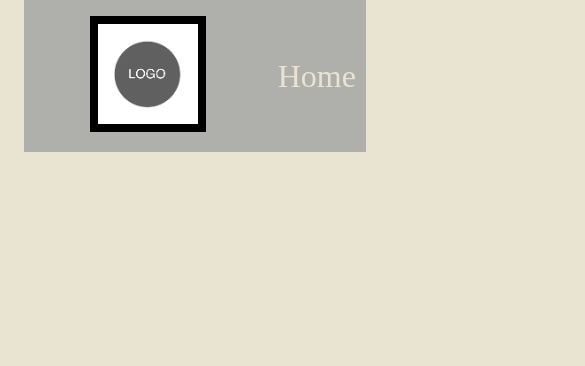
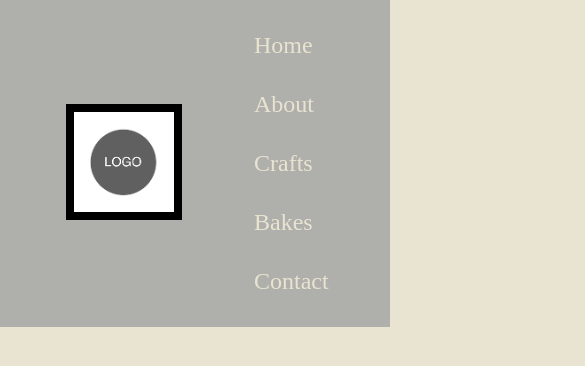
Before and after one commit to JTay92/eCommerce-Website, a plain HTML site: page index.html in a window 390 px wide. Shown: the top 366 px of the page, 585 px wide, since content can reach past the window. Drawn offline with Linux system fonts and the light colour scheme.

Commit message:
Add media query for <1000 & 500px. Base styling for navbar added for width <1000px

```diff
--- a/style.css
+++ b/style.css
@@ -45,3 +45,20 @@ body {
   padding: 1px;
   box-shadow: 1px 1px;
 }
+
+@media (width < 1000px) {
+  .navbar {
+    max-width: 100%;
+  }
+
+  .website-links ul {
+    flex-wrap: wrap;
+  }
+
+  .website-links ul li {
+    font-size: x-large;
+  }
+}
+
+@media (width < 500px) {
+}
```
